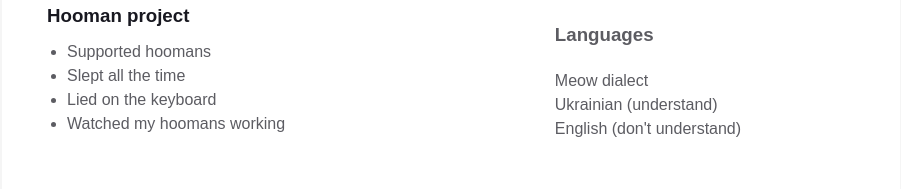
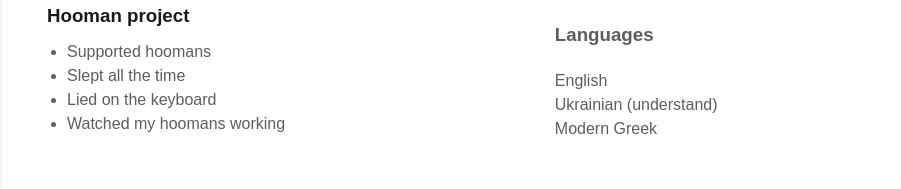
Before and after one commit to OlenkaVoitsekhivska/homepage, a website: page index.html in a window 1280 px wide. Shown: the part 951-1140 px from the top of the page, without its empty margins (189-1090 px from the left). Drawn offline with Linux system fonts and the light colour scheme.

Commit message:
added languages section

```diff
--- a/index.html
+++ b/index.html
@@ -160,13 +160,13 @@
                       <div class="additional-info__languages">
                         <h3 class="additional-info__languages-header">Languages</h3>
                         <p class="additional-info__languages-item">
-                          Meow dialect
+                          English
                         </p>
                         <p class="additional-info__languages-item">
                           Ukrainian (understand)
                         </p>
                         <p class="additional-info__languages-item">
-                          English (don't understand)
+                          Modern Greek
                         </p>
                       </div>
                 </div>
```
